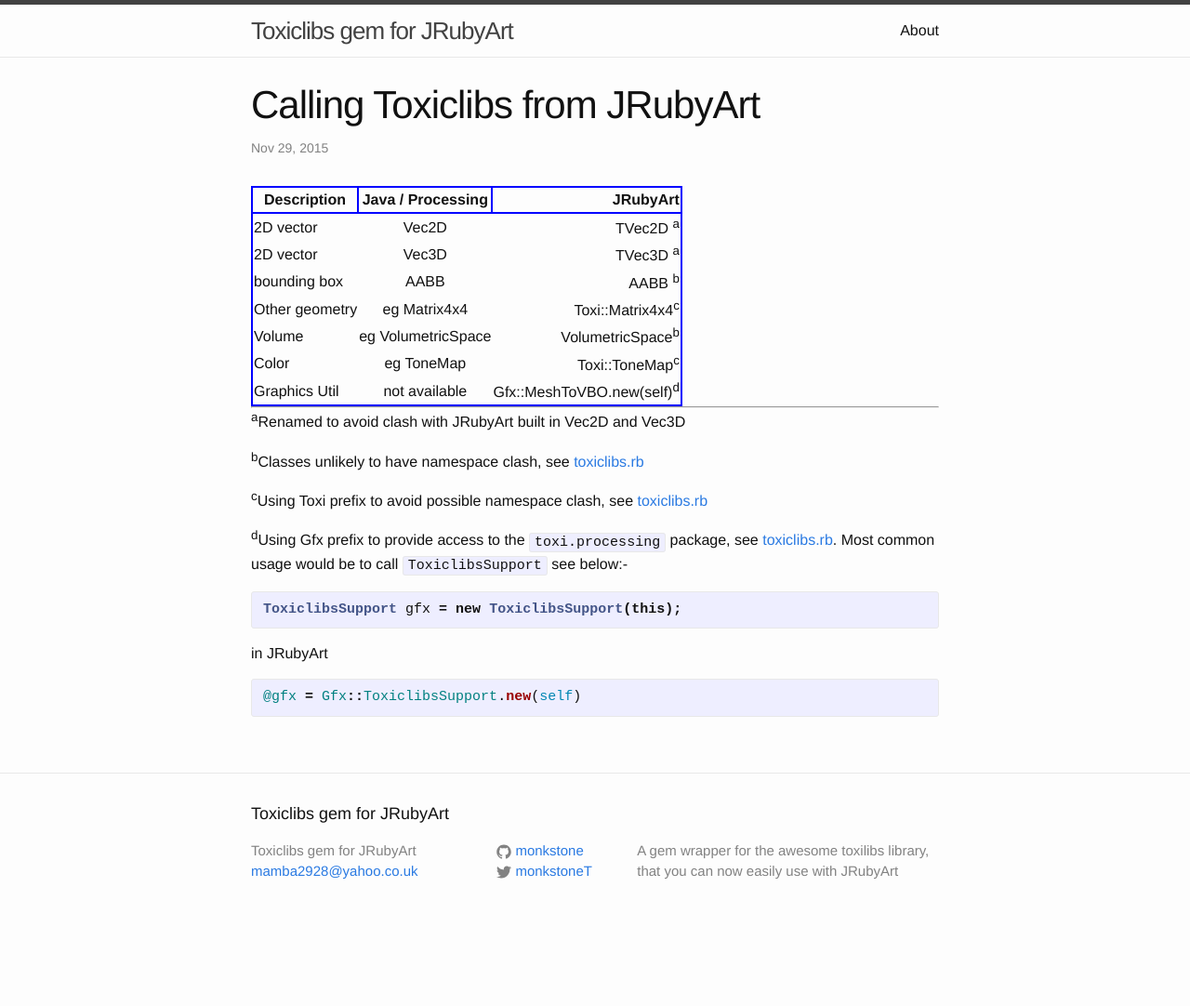
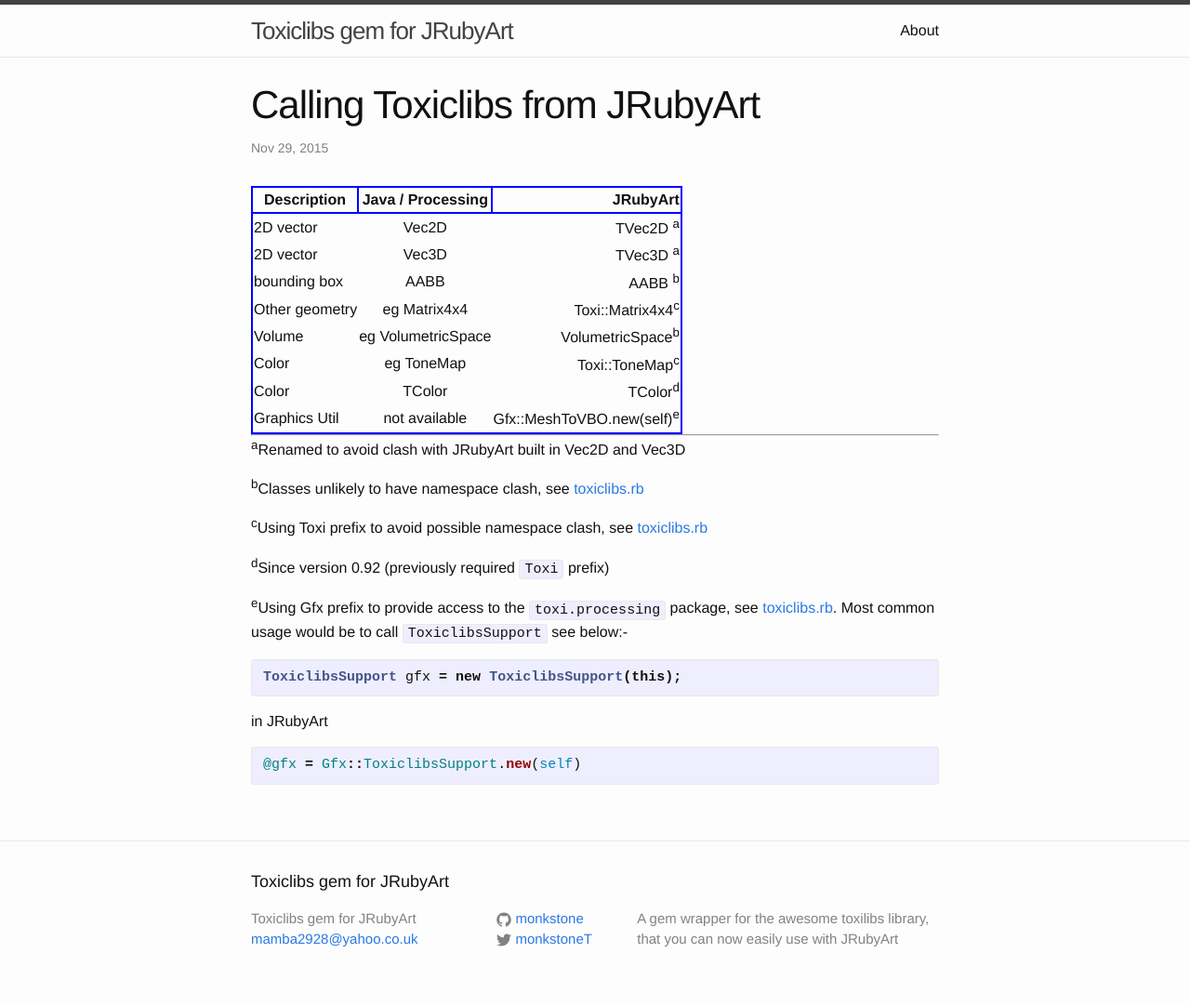
Before and after one commit to ruby-processing/toxicgem, a Jekyll site: the page built from _posts/2015-11-29-Namespace.md, in a window 1280 px wide. Shown: the whole page at 93% size. Built offline with Jekyll 4.4.1, drawn with Linux system fonts in a browser that asks for light colours; before the commit the page ends 1009 px from its top, so only the background shows below that.

Commit message:
namespace

```diff
--- a/_posts/2015-11-29-Namespace.md
+++ b/_posts/2015-11-29-Namespace.md
@@ -26,7 +26,8 @@
 |Other geometry|eg Matrix4x4               |Toxi::Matrix4x4<sup>c</sup>     |
 |Volume        |eg VolumetricSpace         |VolumetricSpace<sup>b</sup>     |
 |Color         |eg ToneMap                 |Toxi::ToneMap<sup>c</sup>       |
-|Graphics Util |not available              |Gfx::MeshToVBO.new(self)<sup>d</sup> |
+|Color         |TColor                     |TColor<sup>d</sup>              |
+|Graphics Util |not available              |Gfx::MeshToVBO.new(self)<sup>e</sup> |
 
 -----
 
@@ -36,7 +37,9 @@
 
 <sup>c</sup>Using Toxi prefix to avoid possible namespace clash, see [toxiclibs.rb][library]
 
-<sup>d</sup>Using Gfx prefix to provide access to the `toxi.processing` package, see [toxiclibs.rb][library]. Most common usage would be to call `ToxiclibsSupport` see below:-
+<sup>d</sup>Since version 0.92 (previously required `Toxi` prefix)
+
+<sup>e</sup>Using Gfx prefix to provide access to the `toxi.processing` package, see [toxiclibs.rb][library]. Most common usage would be to call `ToxiclibsSupport` see below:-
 
 {% highlight java %}
 ToxiclibsSupport gfx = new ToxiclibsSupport(this);
```
Also changed, not shown: _posts/2015-11-28-introduction.md (+1 -1 lines).
